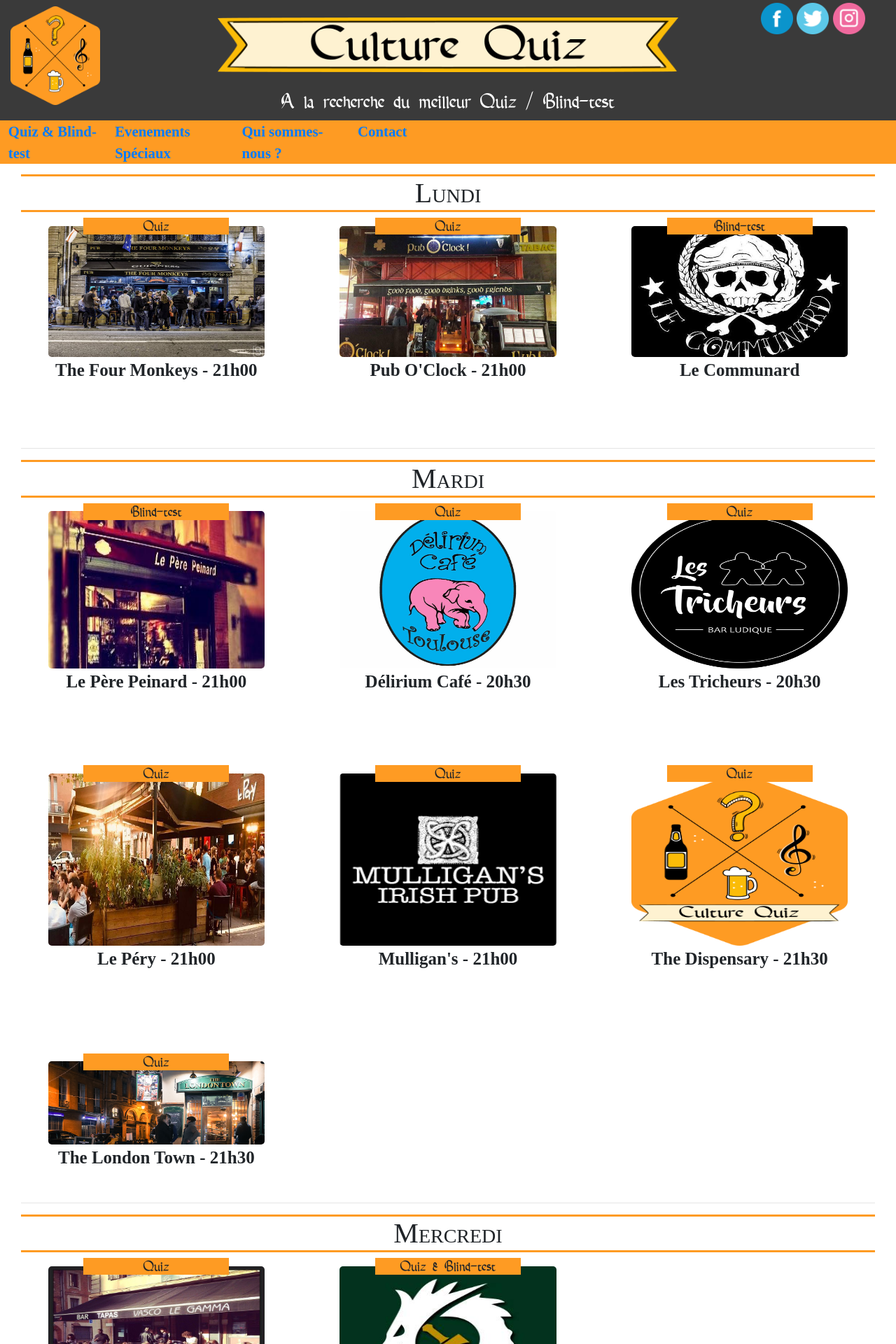
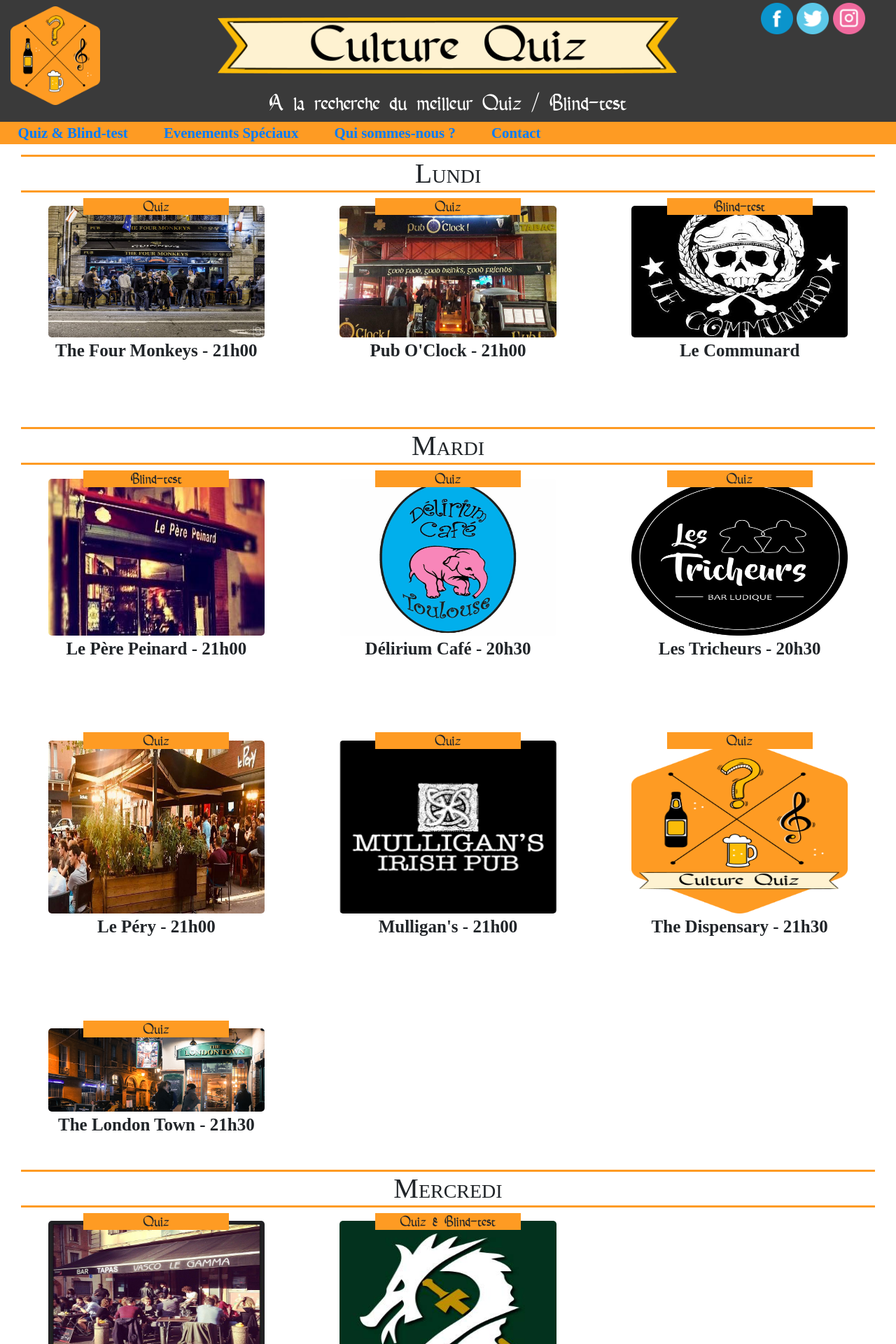
Before and after one commit to KhanaeLeff/culturequiz, an Angular app in the folder CultureQuiz/: page / in a window 1280 px wide. Shown: the top 1920 px of the page at 70% size. Built offline with nearby package versions, Linux system fonts and the light colour scheme; a web font is replaced by a local one.

Commit message:
center banner, slogan police changed, <hr>'s deleted

```diff
--- a/CultureQuiz/src/app/app.component.css
+++ b/CultureQuiz/src/app/app.component.css
@@ -18,14 +18,25 @@
   padding-top: 5%;
 }
 
+.img-responsive{
+ margin: 0 auto;
+}
+.center-block{
+  margin: auto;
+}
+
 .banniere{
   padding-top: 3%;
   height: 60%;
   width: 80%;
+  justify-content: center;
 }
 
 .slogan{
   margin-top: 3%;
+  font-family: 'Abbasy', 'Hipster', serif;
+  font-size: 30px;
+  text-align: center;
 }
 
 .logo-rezo{
--- a/CultureQuiz/src/app/app.component.html
+++ b/CultureQuiz/src/app/app.component.html
@@ -16,8 +16,8 @@
   </div>
 </div>
 <!--NavBar-->
-<div class="nav">
-  <ul>
+<div>
+  <ul class="nav">
     <li><a href="default.asp">Quiz & Blind-test</a></li>
     <li><a href="news.asp">Evenements Spéciaux</a></li>
     <li><a href="contact.asp">Qui sommes-nous ?</a></li>
@@ -66,7 +66,7 @@
     </div>
   </div>
   <div class="col-12 l-days">
-    <hr>
+
     <h4 class="days">Mardi</h4>
     <div class="row">
       <div class="col">
@@ -125,7 +125,7 @@
     </div>
   </div>
   <div class="col-12 l-days">
-    <hr>
+
     <h4 class="days">Mercredi</h4>
     <div class="row">
       <div class="col-4">
@@ -145,7 +145,7 @@
     </div>
   </div>
   <div class="col-12 l-days">
-    <hr>
+
     <h4 class="days">Jeudi</h4>
     <div class="row">
       <div class="col-4">
@@ -165,7 +165,7 @@
     </div>
   </div>
   <div class="col-12 l-days">
-    <hr>
+
     <h4 class="days">Vendredi</h4>
     <div class="row">
       <div class="col-4">
@@ -185,7 +185,7 @@
     </div>
   </div>
   <div class="col-12 l-days">
-    <hr>
+
     <h4 class="days">Samedi</h4>
     <div class="row">
       <div class="col-4">
@@ -198,7 +198,7 @@
     </div>
   </div>
   <div class="col-12 l-days">
-    <hr>
+
     <h4 class="days">Dimanche</h4>
     <div class="row">
       <div class="col">
```
